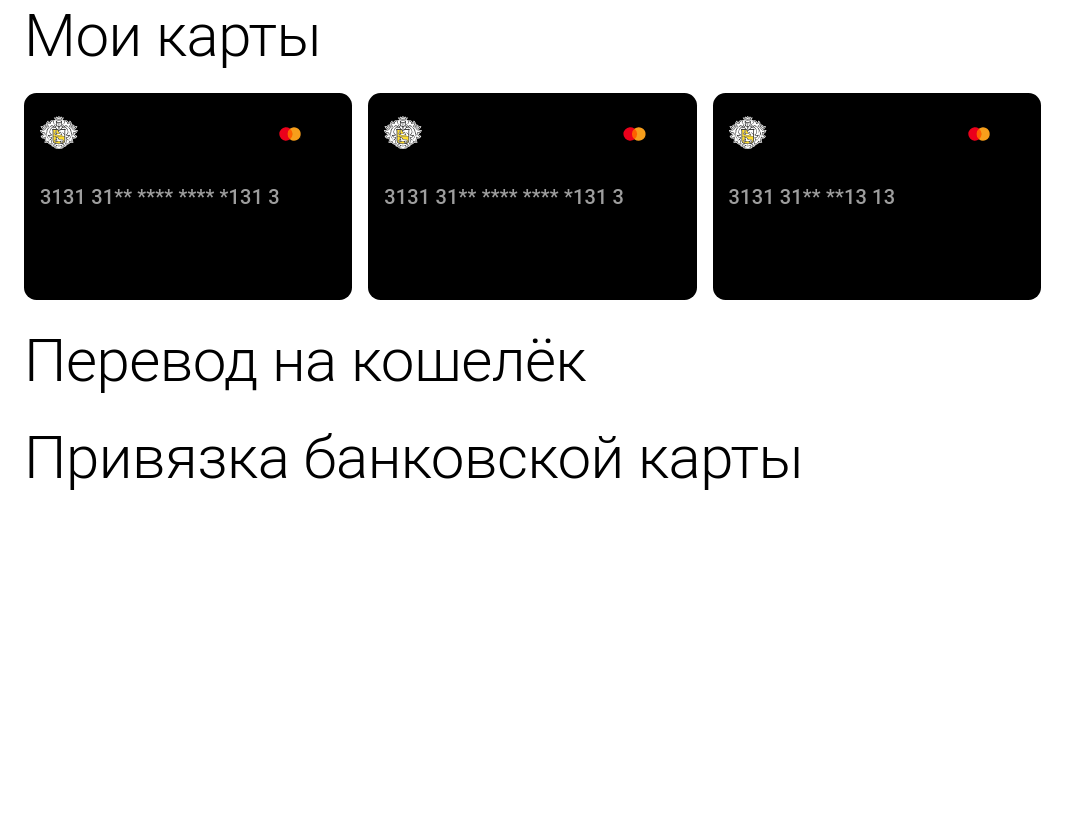
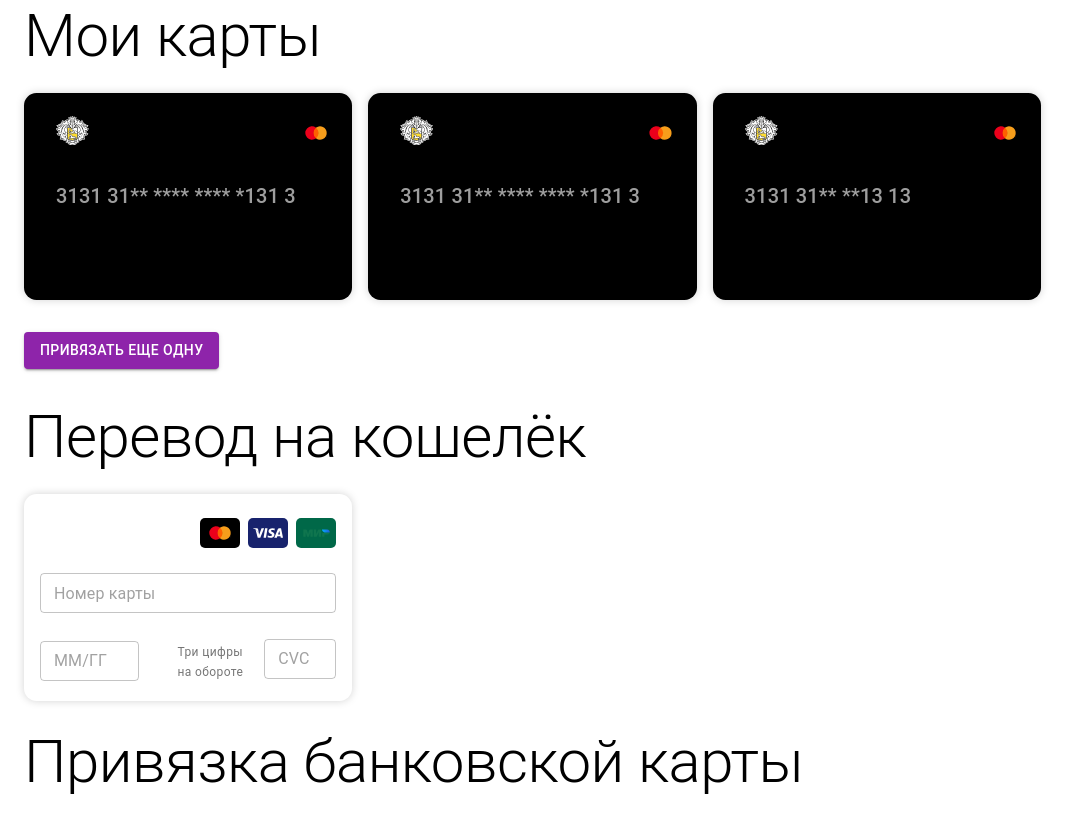
Before and after one commit to kai-shoo/yuman, a React (Create React App) app: page / in a window 1280 px wide. Shown: the whole page, without its empty margins (0-1084 px from the left). Before the commit the page ends 800 px from the top, so only its background shows below. Built offline with nearby package versions, Linux system fonts and the light colour scheme.

Commit message:
added basic form for adding card

```diff
--- a/src/App.js
+++ b/src/App.js
@@ -1,14 +1,19 @@
-import { Container, Typography, Grid } from '@material-ui/core';
+import { Container, Typography, Grid, Button, Box } from '@material-ui/core';
 import { Section } from './components/Section'
 import { PlasticCard } from './components/PlasticCard';
 import { createTheme, ThemeProvider } from '@material-ui/core/styles';
-import { grey } from '@material-ui/core/colors';
+import { grey, purple } from '@material-ui/core/colors';
+import { AddCardForm } from './components/AddCardForm'
 
 const theme = createTheme({
   palette: {
     secondary: {
       main: grey[500],
     },
+
+    primary: {
+      main: purple[600],
+    }
   },
 });
 
@@ -37,15 +42,20 @@ function App() {
           <Typography variant="h2" gutterBottom>Мои карты</Typography>
           <Grid container spacing={2} justifyContent="flex-start">
             {cards.map(card =>
-              <Grid item >
+              <Grid item key={card.pan}>
                 <PlasticCard type={card.type} pan={card.pan} hiddenPan />
               </Grid>)}
           </Grid>
+          <Box my={4}>
+            <Button variant="contained" color="primary">
+              Привязать еще одну
+            </Button>
+          </Box>
         </Section>
 
         <Section>
           <Typography variant="h2" gutterBottom>Перевод на кошелёк</Typography>
-
+          <AddCardForm />
         </Section>
 
         <Section>
--- /dev/null
+++ b/src/components/AddCardForm.js
@@ -0,0 +1,119 @@
+import { Grid, FormControl, OutlinedInput, FormHelperText } from '@material-ui/core';
+import { PaymentChip } from './PaymentChip';
+import { PlasticLayout } from './PlasticLayout';
+import { TextField } from '@material-ui/core';
+import { useState } from 'react';
+
+const clearSpaces = (string) => string.replace(/ /g, '');
+const addSpaces = (string) => string.replace(/(.{4})/g, '$1 ');
+const formatDate = string => string.replace(/(.{2})/, '$1/');
+const cleanDate = string => string.split('/').join('');
+const getDigits = string => string.replace(/[^0-9]+/g, '');
+
+function AddCardForm() {
+  const [pan, setPan] = useState('');
+  const [date, setDate] = useState('');
+  const [cvc, setCvc] = useState('');
+  const formattedPan = addSpaces(pan);
+  const formattedDate = formatDate(date);
+  ///////////
+  const handlePanKeyDown = e => {
+
+    const is4thChar = formattedPan.slice(-1) === ' ';
+    if (e.code === 'Backspace' && is4thChar) {
+      e.preventDefault();
+      setPan(pan => pan.slice(0, -1));
+    }
+  }
+
+  const handlePanChange = (e) => {
+    const newPan = getDigits(clearSpaces(e.target.value))
+    setPan(newPan)
+  }
+  //////////
+  const handleDateKeyDown = (e) => {
+    const is3thChar = formattedDate.slice(-1) === '/';
+    if (e.code === 'Backspace' && is3thChar) {
+      e.preventDefault();
+      setDate(date => date.slice(0, -1));
+    }
+  }
+
+  const handleDateChange = (e) => {
+    const newDate = getDigits(clearSpaces(e.target.value));
+    setDate(newDate)
+  }
+
+  const handleCvcChange = (e) => {
+    const newCvc = getDigits(clearSpaces(e.target.value));
+    setCvc(newCvc)
+  }
+
+
+  return <form>
+    <PlasticLayout bgc="white" container>
+      <Grid container justifyContent="flex-end" alignItems="center" spacing={1}>
+        <Grid item>
+          <PaymentChip type="master" />
+        </Grid>
+        <Grid item>
+          <PaymentChip type="visa" />
+        </Grid>
+        <Grid item mr={1}>
+          <PaymentChip type="mir" />
+        </Grid>
+      </Grid>
+
+      <TextField
+        id="outlined-helperText"
+        placeholder="Номер карты"
+        size="small"
+        variant="outlined"
+        required
+        onKeyDown={handlePanKeyDown}
+        onChange={handlePanChange}
+        value={formattedPan}
+
+        inputProps={{ 'maxlength': '20', 'inputmode': 'decimal', 'pattern': 'd*' }}
+      />
+
+      <Grid item container justifyContent="space-between" alignItems="center" >
+        <Grid item xs={4}>
+          <TextField
+            id="pan"
+            placeholder="ММ/ГГ"
+            size="small"
+            variant="outlined"
+            inputProps={{ 'maxlength': '5' }}
+            inputMode='decimal'
+            onKeyDown={handleDateKeyDown}
+            onChange={handleDateChange}
+            value={formattedDate}
+          />
+        </Grid>
+        <Grid container item xs={7} direction="row">
+          <FormControl
+            size="small"
+            variant="outlined">
+            <Grid container justifyContent="space-between">
+              <Grid item xs={7}>
+                <FormHelperText>Три цифры на обороте</FormHelperText>
+              </Grid>
+              <Grid item xs={5}>
+                <OutlinedInput
+                  id="cvc"
+                  placeholder="CVC"
+                  inputProps={{ 'maxlength': '3' }}
+                  onChange={handleCvcChange}
+                  value={cvc}
+                />
+              </Grid>
+            </Grid>
+          </FormControl>
+        </Grid>
+      </Grid>
+    </PlasticLayout>
+  </form>
+}
+
+export { AddCardForm };
--- a/src/components/PlasticCard.js
+++ b/src/components/PlasticCard.js
@@ -22,7 +22,7 @@ function PlasticCard({ logo = defaultLogo, logoAlt = 'Тинькофф Банк'
               <PlasticLogo src={logo} alt={logoAlt} />
             </Box>
           </Grid>
-          <Grid item xs={3}>
+          <Grid item >
             <PaymentChip type={type} />
           </Grid>
         </Grid>
--- a/src/components/PlasticLayout.js
+++ b/src/components/PlasticLayout.js
@@ -8,14 +8,17 @@ const PlasticLayout = styled(Grid).attrs(props => ({
   $aspectRatio: props.aspectRatio || ASPECT_RATIO_ISO,
 }))`
   display: grid;
-  grid-template-rows: 40% 40px 40%;
+  grid-gap: 16px;
+  grid-template-rows: repeat(3, 1fr) ;
   justify-content: stretch;
   align-content: space-between;
+  padding: 16px;
 
   height: ${props => props.height};
   width: calc(${props => props.height} * ${props => props.$aspectRatio});
   background-color: ${props => props.bgc || 'black'};
   border-radius: calc(${props => props.height} * 0.06);
+  box-shadow: 0 0 8px lightgrey;
 `
 
 export { PlasticLayout }
```
